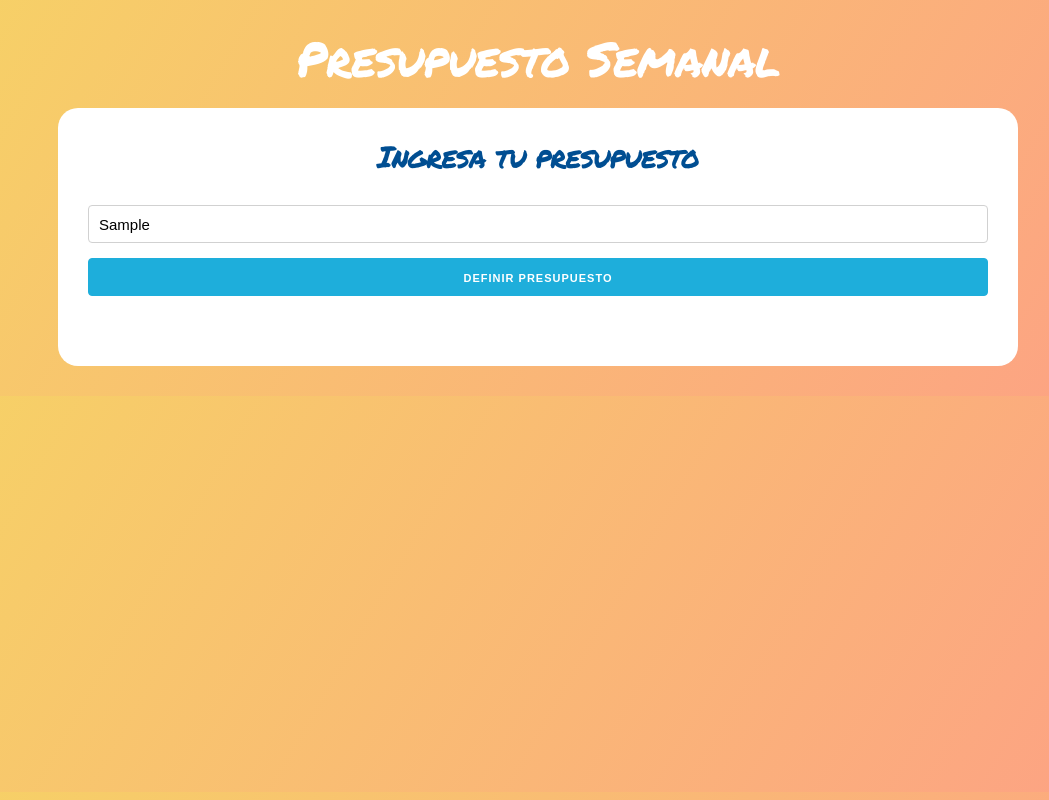
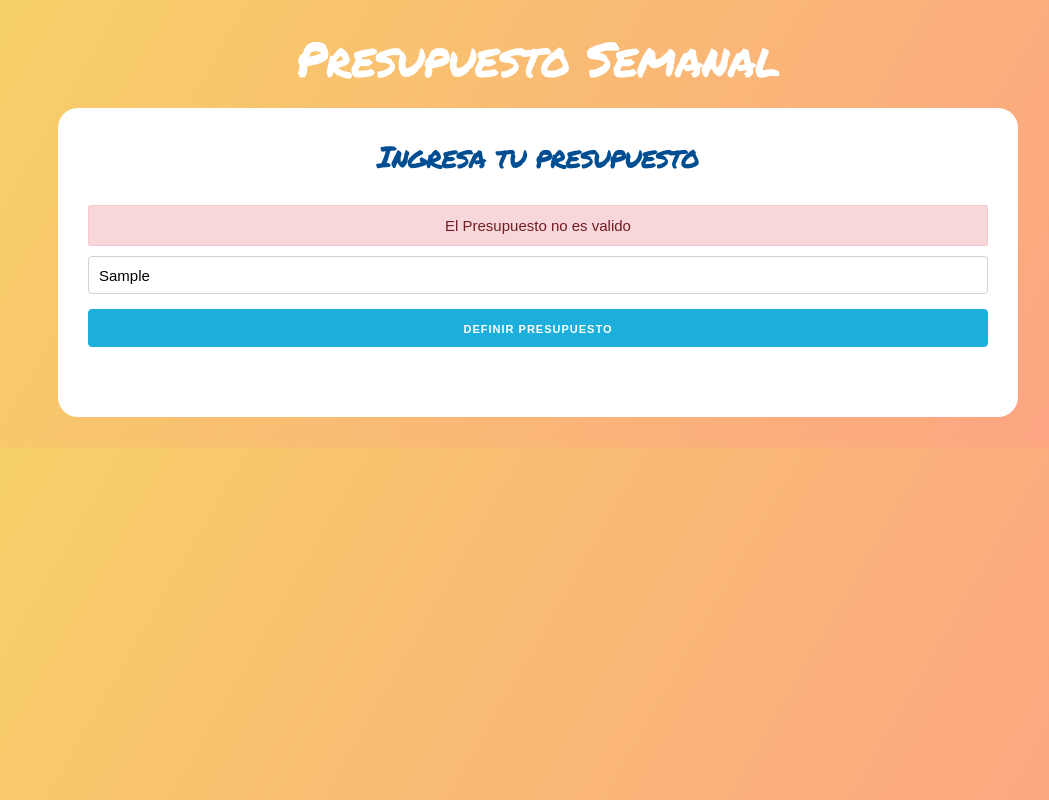
Before and after one commit to santiagoquinteroguarin/Budget-react-app, a React (Create React App) app: page / in a window 1280 px wide. Both pictures are taken after typing "Sample" into the empty fields and a click on the input "Definir presupuesto". Shown: the whole page, without its empty margins (102-1151 px from the left). Built offline with nearby package versions, Linux system fonts and the light colour scheme; the HTML template or start-up script is replaced by a standard one.

Commit message:
Add component for Errors

```diff
--- a/src/components/Error.js
+++ b/src/components/Error.js
@@ -1,8 +1,10 @@
 import React from 'react';
 
-const Error = () => {
+const Error = ({message}) => {
     return (
-
+        <p className="alert alert-danger error">
+            {message}
+        </p>
     );
 }
 
--- a/src/components/Question.js
+++ b/src/components/Question.js
@@ -1,4 +1,5 @@
 import React, { Fragment, useState } from 'react';
+import Error from './Error';
 
 const Question = () => {
 
@@ -29,6 +30,8 @@ const Question = () => {
         <Fragment>
             <h2>Ingresa tu presupuesto</h2>
 
+            {error ? <Error message="El Presupuesto no es valido"/> : null}
+
             <form onSubmit={addBudget}>
                 <input
                     type="text"
```
Also changed, not shown: 1 other file (tests, documents, lock files or other folders).
